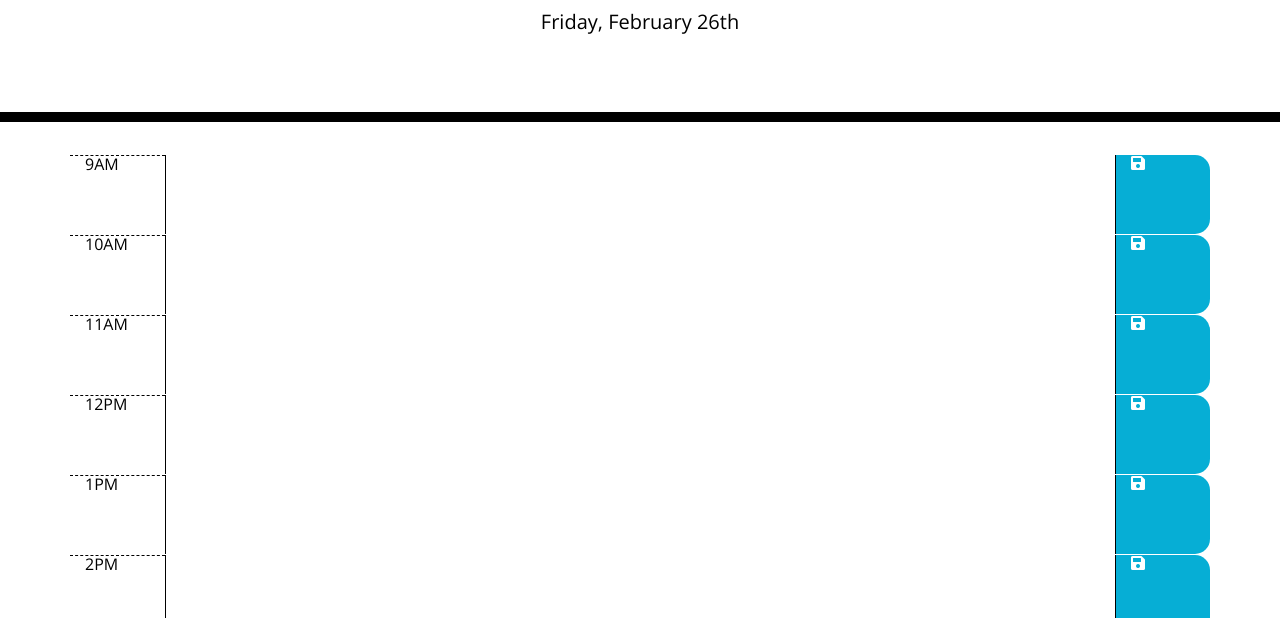
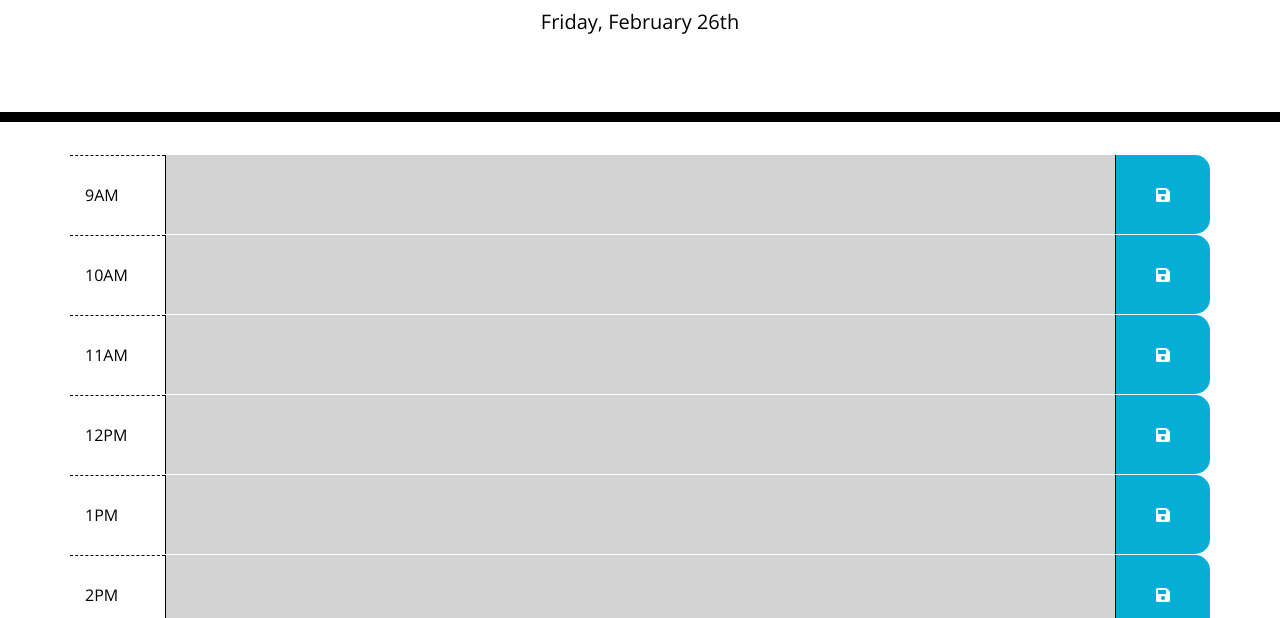
Before and after one commit to CorrinneW/homework-05, a plain HTML site: page index.html in a window 1280 px wide. Shown: the part 182-800 px from the top of the page. Drawn offline with nearby package versions, Linux system fonts and the light colour scheme.

Commit message:
project finished - completed task status function, made final adjustments and cleaned up code

```diff
--- a/assets/script.js
+++ b/assets/script.js
@@ -44,17 +44,20 @@ var hrArray = $('.hour').toArray(); //array of each cell in hour column
 
 const liveHour = moment().format('HH'); //live time
 
-//for each element of hrArray, tableHour
+//for each element of hrArray, hour is checked against liveHour and past, present or future class is added
 hrArray.forEach(function(hour, index) {
     hour = moment().hour(9).add(index, 'hours').hours()//starts at 9(am) and ends at 17(5pm)
+
+    //converted hour to string b/c it returns a number while liveHour returns string
     h = hour.toString();
-    console.log(h);
-    console.log(liveHour);
-    if(hour===liveHour) {
-        console.log('present');
-    } else if (hour < liveHour) {
-        console.log('past');
+    cell = txtArray[index]
+
+    //controls the background color of each textarea depending on the current time
+    if (hour < liveHour) {
+        $(cell).addClass('past')
+    } else if (hour > liveHour) {
+        $(cell).addClass('future')
     } else {
-        console.log('future');
+        $(cell).addClass('present')
     }
 })
--- a/assets/style.css
+++ b/assets/style.css
@@ -40,6 +40,8 @@ textarea{
   background-color: #ffffff;
   color: #000000;
   border-top: 1px dashed #000000;
+  display: flex;
+  align-items: center;
 }
 
 .past {
@@ -63,6 +65,9 @@ textarea{
   border-bottom-right-radius: 15px;
   background-color: #06AED5;
   color: white;
+  display: flex;
+  align-items: center;
+  justify-content: center;
 }
 
 .saveBtn i:hover {
```
Also changed, not shown: assets/images/Work-Day-Scheduler.png (added).
